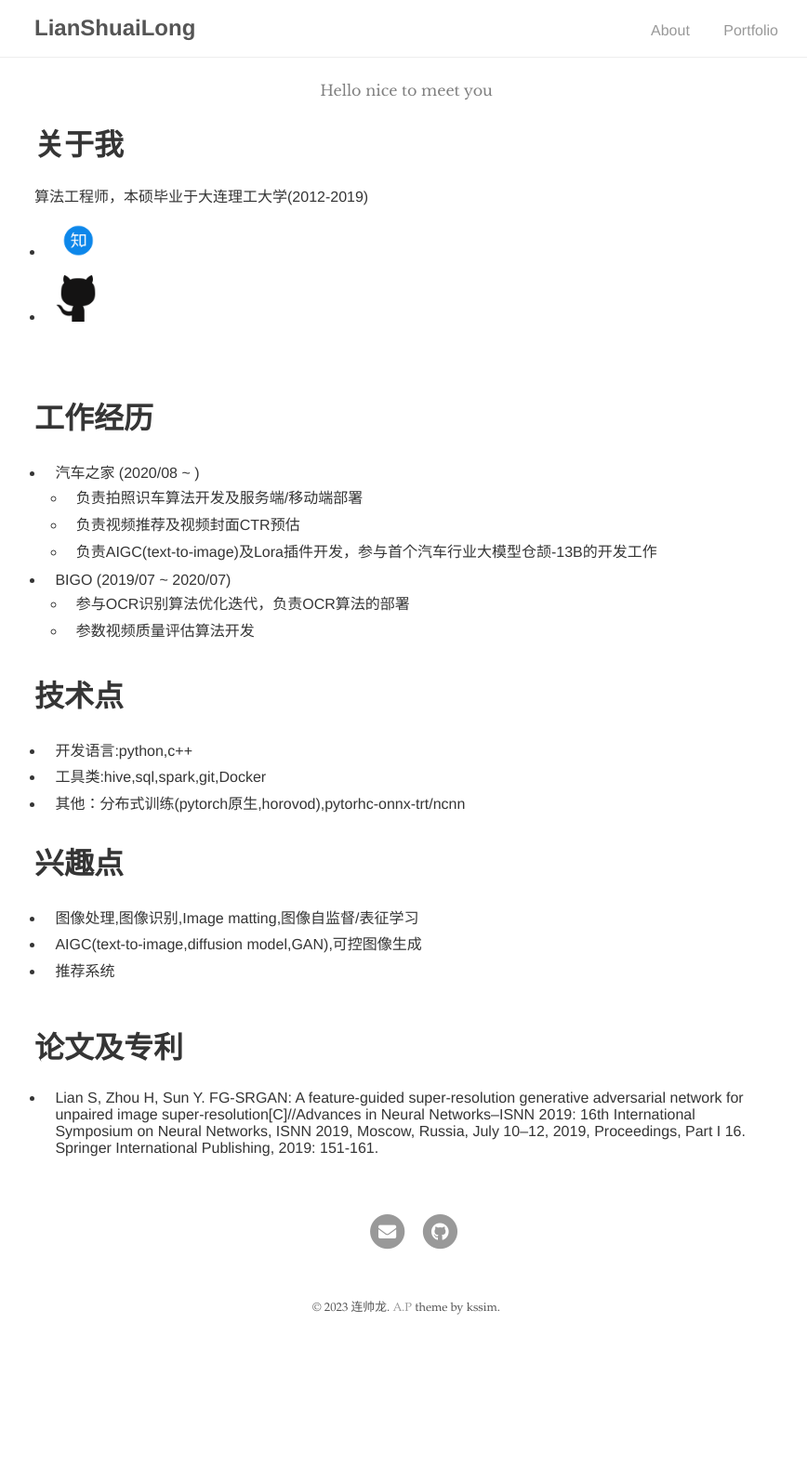
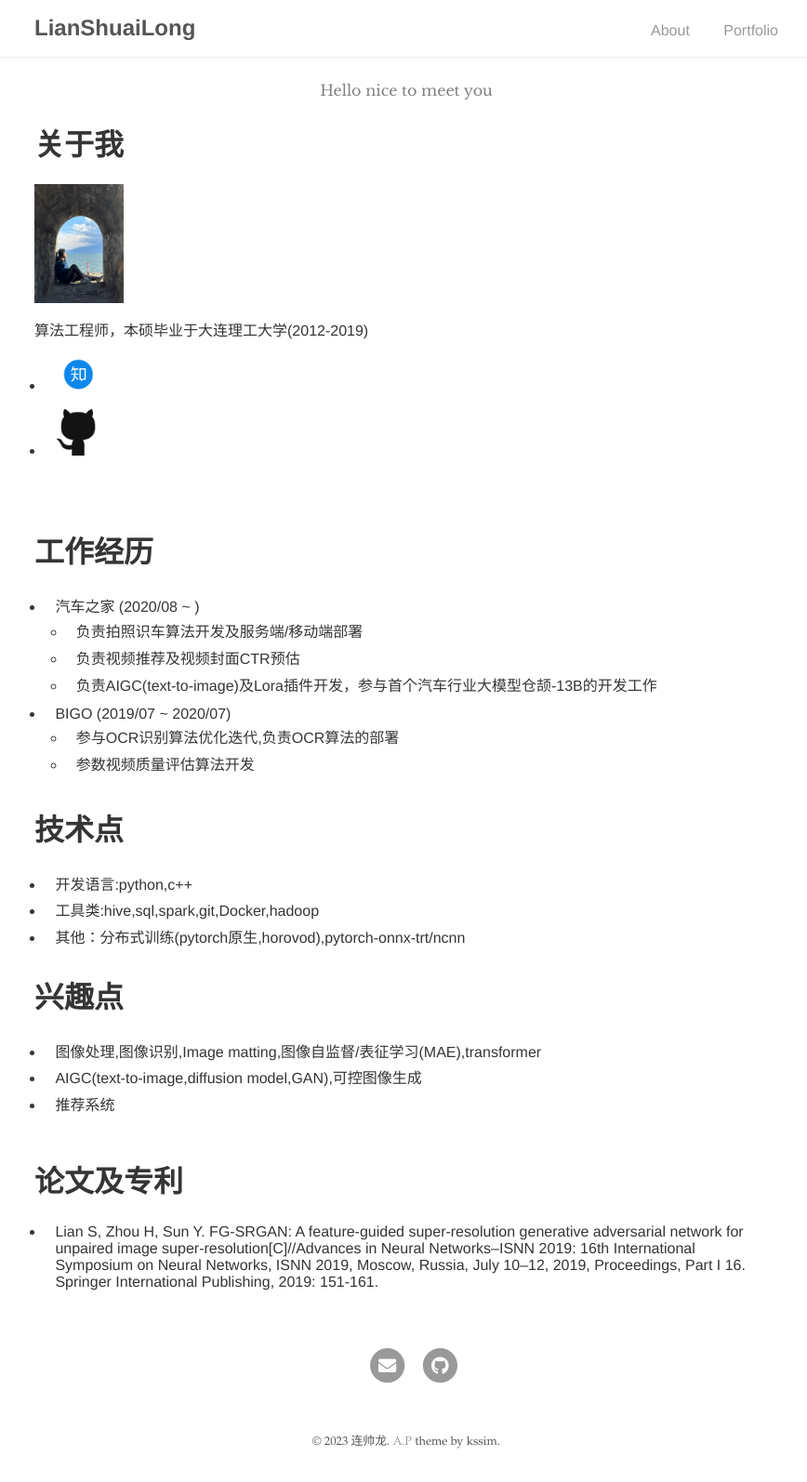
Before and after one commit to LianShuaiLong/LianShuaiLong.github.io, a Jekyll site: the page built from index.md, in a window 1280 px wide. Shown: the whole page at 93% size, without its empty margins (203-1071 px from the left). Built offline with Jekyll 4.4.1, drawn with Linux system fonts in a browser that asks for light colours; our own code applies the rules of GitHub Pages for plain Markdown files; before the commit the page ends 1450 px from its top, so only the background shows below that.

Commit message:
modify index.md 18

```diff
--- a/index.md
+++ b/index.md
@@ -3,6 +3,7 @@ layout: about
 ---
 
 # 关于我
+<img src="./assets/img/profile.jpg" width="96">
 算法工程师，本硕毕业于大连理工大学(2012-2019)
 <ul>
   <li> <a href="https://www.zhihu.com/people/lian-shuai-long"><img src="./assets/img/zhihu.png" width="50"></a> </li>
@@ -16,17 +17,17 @@ layout: about
     * 负责视频推荐及视频封面CTR预估
     * 负责AIGC(text-to-image)及Lora插件开发，参与首个汽车行业大模型仓颉-13B的开发工作
 * BIGO (2019/07 ~ 2020/07)
-  * 参与OCR识别算法优化迭代，负责OCR算法的部署
+  * 参与OCR识别算法优化迭代,负责OCR算法的部署
   * 参数视频质量评估算法开发
 <br/>
 
 # 技术点
 * 开发语言:python,c++
-* 工具类:hive,sql,spark,git,Docker
-* 其他：分布式训练(pytorch原生,horovod),pytorhc-onnx-trt/ncnn
+* 工具类:hive,sql,spark,git,Docker,hadoop
+* 其他：分布式训练(pytorch原生,horovod),pytorch-onnx-trt/ncnn
 
 # 兴趣点
-* 图像处理,图像识别,Image matting,图像自监督/表征学习
+* 图像处理,图像识别,Image matting,图像自监督/表征学习(MAE),transformer
 * AIGC(text-to-image,diffusion model,GAN),可控图像生成
 * 推荐系统
 <br/>
```
